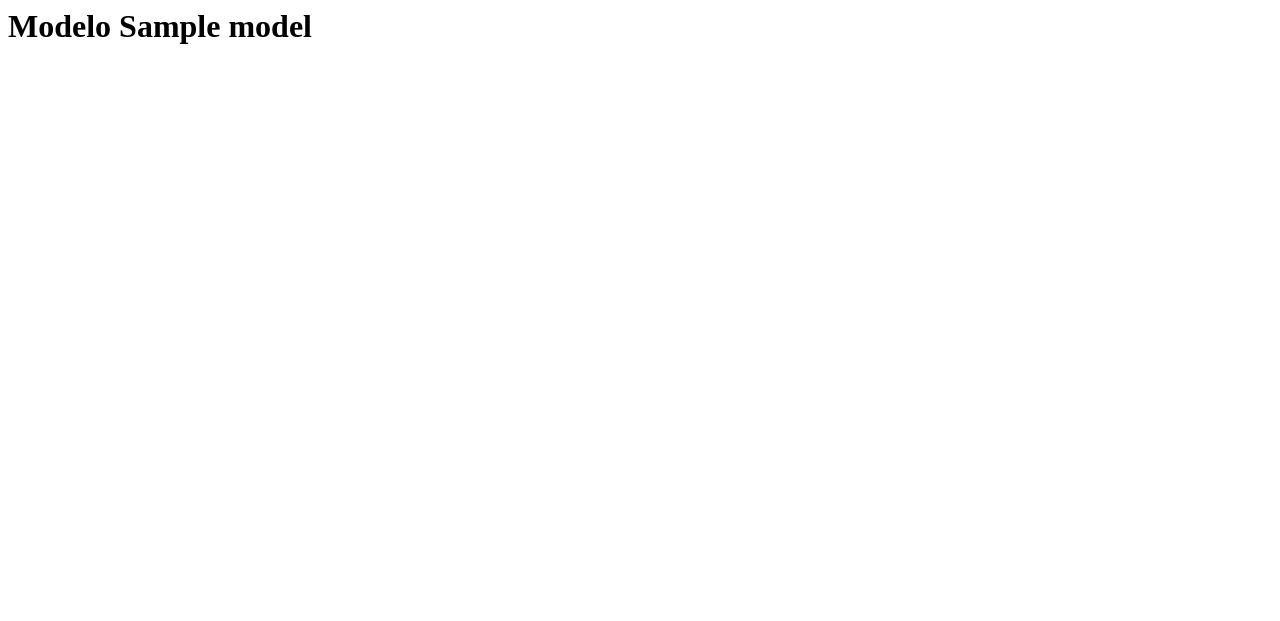
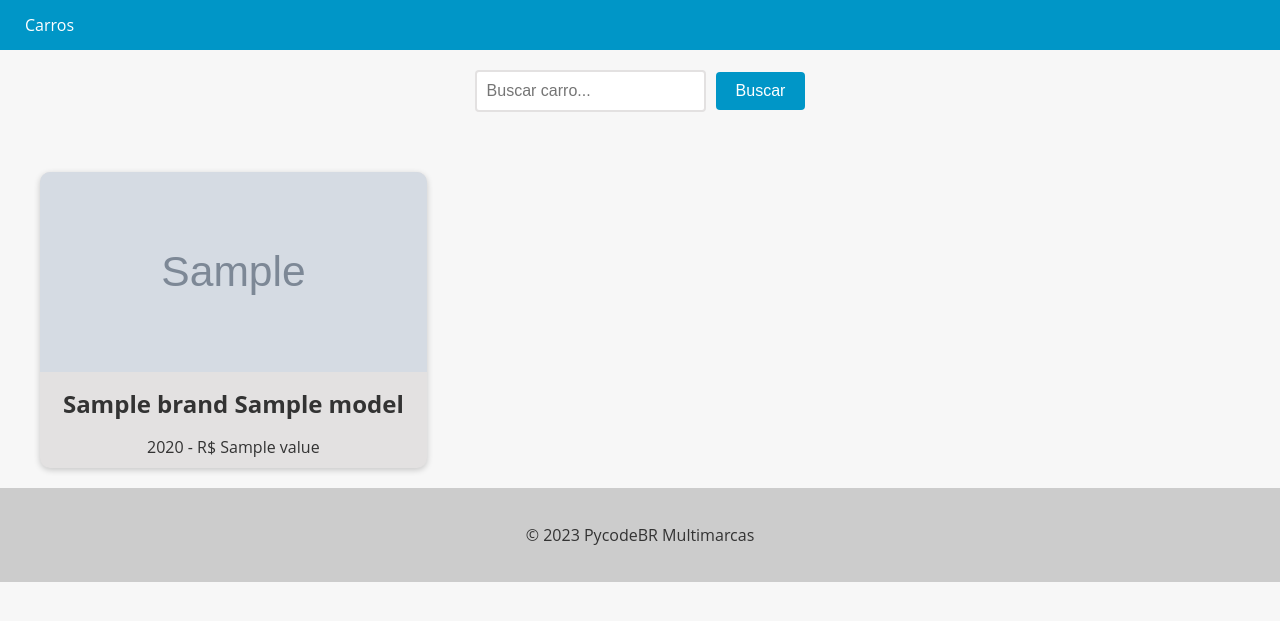
Before and after one commit to Ezequiell22/Django_cars, a Django app: template cars/templates/cars.html in a window 1280 px wide. Shown: the top 621 px of the page. Run offline with Django 5.2, Linux system fonts and the light colour scheme; the template is opened without the code that fills it: most values are stand-ins (such as "Sample title", 1, 10 or a date in 2020); grey boxes marked "Sample" are stand-in pictures.

Commit message:
add form

```diff
--- a/app/settings.py
+++ b/app/settings.py
@@ -56,7 +56,7 @@ ROOT_URLCONF = 'app.urls'
 TEMPLATES = [
     {
         'BACKEND': 'django.template.backends.django.DjangoTemplates',
-        'DIRS': [],
+        'DIRS': ['app/templates'],
         'APP_DIRS': True,
         'OPTIONS': {
             'context_processors': [
--- /dev/null
+++ b/app/templates/base.html
@@ -0,0 +1,89 @@
+<!DOCTYPE html>
+<html lang="en">
+<head>
+  <meta charset="UTF-8">
+  <meta name="viewport" content="width=device-width, initial-scale=1.0">
+  <title>{% block title %}{% endblock %}</title>
+  <style>
+    body {
+        font-family: 'Open Sans', sans-serif;
+        background-color: #f7f7f7;
+        color: #333;
+        margin: 0;
+        padding: 0;
+    }
+
+    header {
+        background-color: #0096c7;
+        color: #fff;
+        text-align: center;
+    }
+
+    footer {
+        background-color: #ccc;
+        color: #333;
+        padding: 20px;
+        text-align: center;
+    }
+
+    nav {
+        background-color: #0096c7;
+        color: #fff;
+        height: 50px;
+        display: flex;
+        justify-content: space-between;
+        align-items: center;
+    }
+
+    nav ul {
+        list-style: none;
+        margin: 0;
+        padding: 0;
+        display: flex;
+    }
+
+    nav ul li {
+        margin: 0 10px;
+    }
+
+    nav ul li a {
+        color: #fff;
+        text-decoration: none;
+        font-size: 16px;
+        padding: 15px;
+        transition: all 0.3s ease;
+    }
+
+    nav ul li a:hover {
+        background-color: #32bbe8;
+    }
+
+    nav ul li.active a {
+        background-color: #666;
+    }
+
+    nav ul li.active a:hover {
+        background-color: #999;
+    }
+
+  </style>
+</head>
+<body>
+  <header>
+    <nav>
+      <ul>
+        <li><a href="{% url 'cars_list' %}">Carros</a></li>
+      </ul>
+    </nav>
+  </header>
+
+  <main>
+    {% block content %}
+    {% endblock %}
+  </main>
+
+  <footer>
+    <p>&copy; 2023 PycodeBR Multimarcas</p>
+  </footer>
+</body>
+</html>
--- a/app/urls.py
+++ b/app/urls.py
@@ -18,9 +18,10 @@ from django.contrib import admin
 from django.urls import path
 from django.conf import settings
 from django.conf.urls.static import static
-from cars.views import cars_view
+from cars.views import cars_view, new_car_view
 
 urlpatterns = [
     path('admin/', admin.site.urls),
-    path('cars/', cars_view )
+    path('cars/', cars_view , name='cars_list'),
+    path('new_car/', new_car_view, name='new_car')
 ] + static( settings.MEDIA_URL, document_root=settings.MEDIA_ROOT )
--- a/cars/templates/cars.html
+++ b/cars/templates/cars.html
@@ -1,12 +1,113 @@
-<html>
-  <head>
-    <title>Carros</title>
-  </head>
-  {% block content %}
-    <body>
+{% extends "base.html" %}
+{% block content %}
+  <style>
+    .car-grid {
+      display: grid;
+      grid-template-columns: repeat(3, 1fr);
+      gap: 20px;
+      margin: 0 auto;
+      max-width: 1200px;
+      padding: 20px;
+    }
+
+    .car-card {
+      background-color: #e3e1e1;
+      box-shadow: 0 2px 6px rgba(0, 0, 0, 0.2);
+      border-radius: 10px;
+      overflow: hidden;
+      text-align: center;
+      transition: all 0.3s ease;
+    }
+
+    .car-card:hover {
+        cursor: pointer;
+        box-shadow: 0 4px 10px rgba(0, 0, 0, 0.4);
+        transform: translateY(-2px);
+    }
+
+    .car-card img {
+      width: 100%;
+      height: 200px;
+      object-fit: cover;
+    }
+
+    .car-card h3 {
+        font-size: 20px;
+        margin-top: 10px;
+        margin-bottom: 5px;
+    }
+
+    .car-card h2 {
+      font-size: 1.5rem;
+      margin: 10px;
+    }
+
+    .car-card p {
+      font-size: 1rem;
+      margin-bottom: 10px;
+    }
+
+    @media (max-width: 768px) {
+      .car-grid {
+        grid-template-columns: repeat(2, 1fr);
+      }
+    }
+
+    form {
+        display: flex;
+        justify-content: center;
+        align-items: center;
+        margin-bottom: 20px;
+        text-align: center;
+        padding: 20px;
+    }
+
+    input[type="text"] {
+        padding: 10px;
+        font-size: 16px;
+        border: 2px solid #e3e1e1;
+        border-radius: 4px;
+        margin-right: 10px;
+        transition: border-bottom-color 0.3s ease-in-out;
+    }
+
+    input[type="text"]:focus {
+        outline: none;
+        border-bottom-color: #e3e1e1;
+    }
+
+    button[type="submit"] {
+        background-color: #0096c7;
+        color: #fff;
+        border: none;
+        padding: 10px 20px;
+        font-size: 16px;
+        border-radius: 4px;
+        cursor: pointer;
+        transition: background-color 0.3s ease-in-out;
+    }
+
+    button[type="submit"]:hover {
+        background-color: #108eb8;
+    }
+  </style>
+
+  <form method="GET" action="{% url 'cars_list' %}">
+    <input type="text" name="search" placeholder="Buscar carro...">
+    <button type="submit">Buscar</button>
+  </form>
+
+  <div class="car-grid">
+    {% if cars %}
       {% for car in cars %}
-        <h1>Modelo {{ car.model }}</h1>
+        <div class="car-card">
+          <img src="{{ car.photo.url }}" alt="{{ car.model }} - {{ car.brand }}">
+          <h2>{{ car.brand }} {{ car.model }}</h2>
+          <p>{{ car.factory_year }} - R$ {{ car.value }}</p>
+        </div>
       {% endfor %}
-    </body>
-  {% endblock %}
-</html>
+    {% else %}
+      <p class="no-results">Nenhum carro encontrado.</p>
+    {% endif %}
+  </div>
+{% endblock %}
```
Also changed, not shown: cars/forms.py (added, +11 -0 lines), cars/templates/new_car.html (added, +8 -0 lines), cars/views.py (+10 -1 lines), 1 other file.
